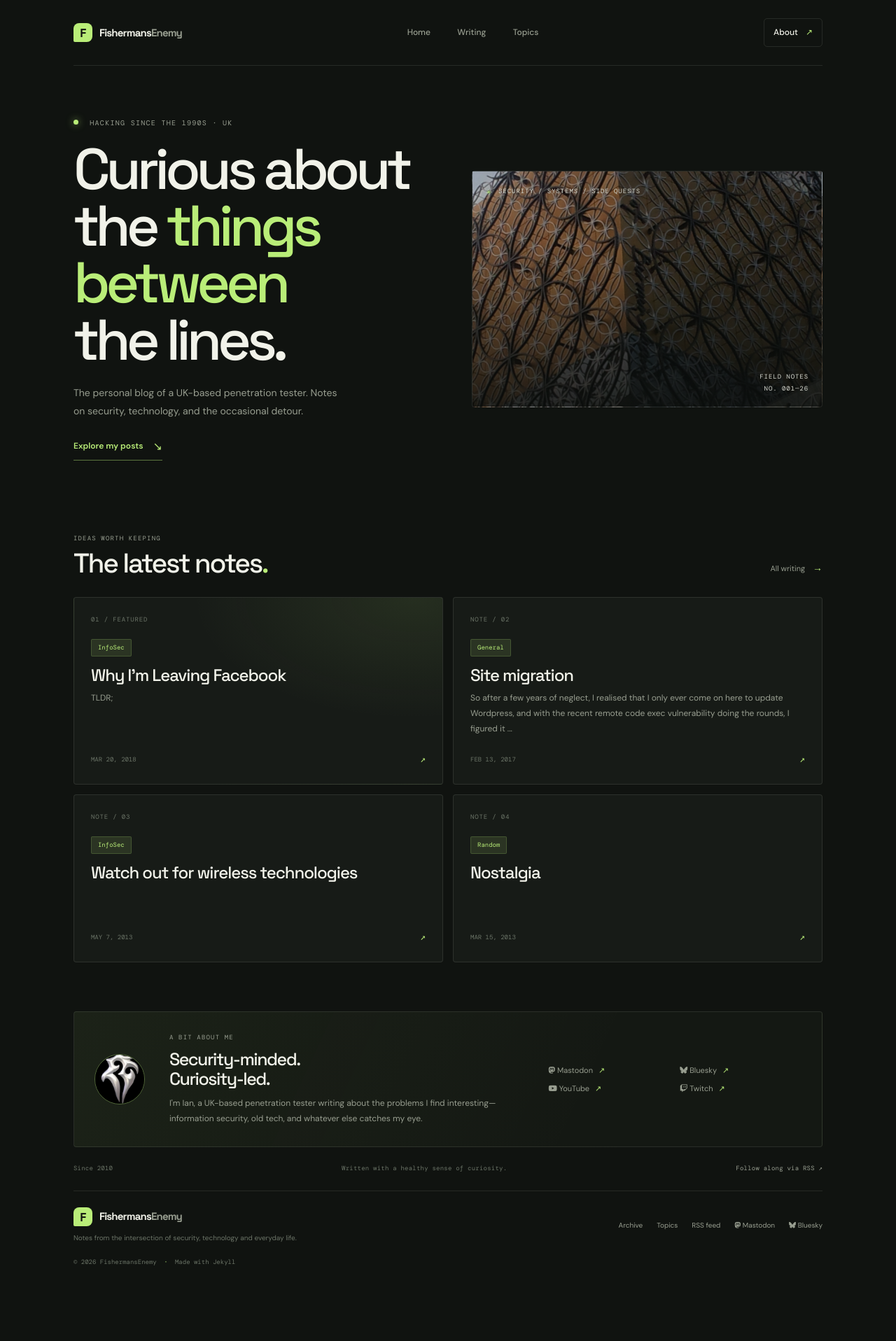
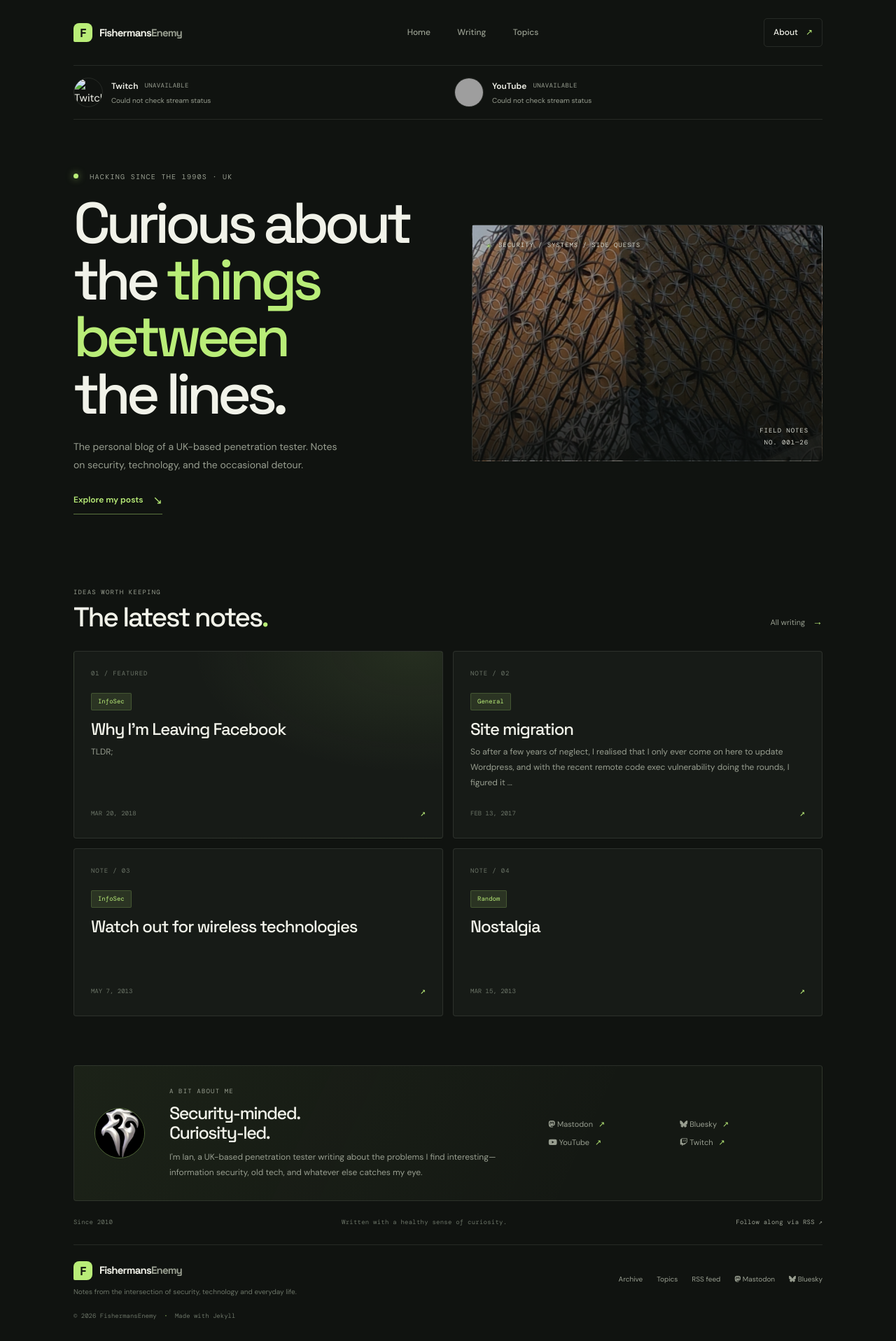
Before and after one commit to FishermansEnemy/FishermansEnemyDotCom, a Jekyll site: the page built from index.html, in a window 1280 px wide. Shown: the whole page at 70% size. Built offline with Jekyll 4.4.1, drawn with Linux system fonts in a browser that asks for light colours; before the commit the page ends 1839 px from its top, so only the background shows below that; part of the change alters nothing that is shown; grey boxes are pictures that could not be loaded.

Commit message:
Added stream status bar
Added functionality to dynamically display Twitch and YouTube streaming status using JavaScript.

```diff
--- a/_layouts/default.html
+++ b/_layouts/default.html
@@ -12,6 +12,7 @@
     <link rel="icon" type="image/jpeg" href="{{ '/images/favicon.jpg' | relative_url }}">
     <link rel="stylesheet" href="{{ '/assets/css/site.css' | relative_url }}">
     <link rel="stylesheet" href="https://cdnjs.cloudflare.com/ajax/libs/font-awesome/6.7.2/css/all.min.css">
+    <script src="{{ '/assets/js/stream-status.js' | relative_url }}" defer></script>
   </head>
   <body>
     <div class="site-shell">
@@ -24,6 +25,18 @@
         </nav>
         <a class="header-about" href="{{ '/#about' | relative_url }}">About <span aria-hidden="true">↗</span></a>
       </header>
+      <section class="stream-status" aria-label="Streaming status" aria-live="polite" data-stream-status>
+        <article class="stream-status-card" data-service="twitch" data-channel="fishermansenemytv">
+          <a class="stream-avatar-link" href="https://twitch.tv/fishermansenemytv" aria-label="Twitch channel"><img class="stream-avatar" alt="Twitch channel avatar" loading="lazy" data-avatar></a>
+          <div class="stream-status-details"><div class="stream-status-heading"><a class="stream-service-link" href="https://twitch.tv/fishermansenemytv">Twitch</a><span class="stream-state" data-state>CHECKING</span></div><p class="stream-description" data-description>Checking live status…</p></div>
+        </article>
+        <article class="stream-status-card" data-service="youtube" data-channel="Fishermansenemy" data-channel-id="UCgesG-XlnAQiLmQqnDokaLA">
+          <a class="stream-avatar-link" href="https://www.youtube.com/c/fishermansenemy/live" aria-label="YouTube channel"><img class="stream-avatar" src="https://yt3.googleusercontent.com/_MIPaOqPmpq-XiDWHjCnEJiCmCU7WNNvK_cS1PzApFdfeh7hPp_sivZ3xi26OJb2l9nVUBVuBq8=s128-c-k-c0x00ffffff-no-rj" alt="" loading="lazy"></a>
+          <div class="stream-status-details"><div class="stream-status-heading"><a class="stream-service-link" href="https://www.youtube.com/c/fishermansenemy/live">YouTube</a><span class="stream-state" data-state>CHECKING</span></div><p class="stream-description" data-description>Checking live status…</p></div>
+        </article>
+      </section>
+
+
 
       <main id="main-content">{{ content }}</main>
 
--- a/assets/css/site.css
+++ b/assets/css/site.css
@@ -212,3 +212,18 @@ a:focus-visible { outline: 2px solid var(--accent); outline-offset: 5px; }
 @media (prefers-reduced-motion: reduce) {
   *, *::before, *::after { scroll-behavior: auto !important; transition-duration: .01ms !important; animation-duration: .01ms !important; animation-iteration-count: 1 !important; }
 }
+.stream-status { display: grid; grid-template-columns: repeat(2, minmax(0, 1fr)); gap: 18px; padding: 17px 0; border-bottom: 1px solid var(--border); }
+.stream-status-card { display: flex; min-width: 0; align-items: center; gap: 12px; }
+.stream-avatar-link { display: block; flex: 0 0 auto; }
+.stream-avatar { display: block; width: 42px; height: 42px; border: 1px solid var(--border); border-radius: 50%; object-fit: cover; }
+.stream-avatar-placeholder { display: grid; place-items: center; background: var(--surface); color: var(--muted); font-family: var(--serif); font-size: 17px; }
+.stream-avatar[hidden] { display: none; }
+.stream-status-details { min-width: 0; }
+.stream-status-heading { display: flex; align-items: center; flex-wrap: wrap; gap: 9px; }
+.stream-service-link { font-size: 12px; font-weight: 600; }
+.stream-service-link:hover, .stream-description a:hover { color: var(--accent); }
+.stream-state { color: var(--muted); font-family: var(--mono); font-size: 9px; letter-spacing: .04em; }
+.stream-state.is-online { color: #7ee08a; }
+.stream-description { display: flex; min-width: 0; flex-wrap: wrap; gap: 0 9px; margin: 3px 0 0; color: var(--muted); font-size: 10px; line-height: 1.5; }
+.stream-description a { overflow: hidden; text-overflow: ellipsis; white-space: nowrap; }
+.stream-description > span { color: var(--quiet); }
--- /dev/null
+++ b/assets/js/stream-status.js
@@ -0,0 +1,125 @@
+(() => {
+  const root = document.querySelector('[data-stream-status]');
+  if (!root) return;
+
+  const REFRESH_MS = 60_000;
+  const TWITCH_CHANNEL = 'https://www.twitch.tv/fishermansenemytv';
+  const YOUTUBE_CHANNEL_URL = 'https://www.youtube.com/c/fishermansenemy/live';
+  const YOUTUBE_CHANNEL_ID = 'UCgesG-XlnAQiLmQqnDokaLA';
+  const TWITCH_API = 'https://decapi.me/twitch';
+  const LIVE_STATUS_API = `https://theystill.live/twitch/fishermansenemytv,yt:${YOUTUBE_CHANNEL_ID}`;
+  const YOUTUBE_FEED = `https://www.youtube.com/feeds/videos.xml?channel_id=${YOUTUBE_CHANNEL_ID}`;
+  const RSS2JSON = 'https://api.rss2json.com/v1/api.json?rss_url=';
+
+  async function fetchJson(url) {
+    const response = await fetch(url, {cache: 'no-store'});
+    if (!response.ok) throw new Error(`Metadata API returned ${response.status}`);
+    return response.json();
+  }
+
+  async function fetchText(url) {
+    const response = await fetch(url, {cache: 'no-store'});
+    if (!response.ok) throw new Error(`Status API returned ${response.status}`);
+    return (await response.text()).trim();
+  }
+
+  function render(card, {online, title = '', game = '', vodUrl = '', vodTitle = '', avatar = ''}) {
+    const service = card.dataset.service;
+    const state = card.querySelector('[data-state]');
+    const description = card.querySelector('[data-description]');
+    const channelLink = card.querySelector('.stream-service-link');
+    const avatarLink = card.querySelector('.stream-avatar-link');
+    const image = card.querySelector('[data-avatar]') || card.querySelector('.stream-avatar:not([data-placeholder])');
+    const placeholder = card.querySelector('[data-placeholder]');
+    const channelUrl = service === 'twitch' ? TWITCH_CHANNEL : YOUTUBE_CHANNEL_URL;
+
+    channelLink.href = channelUrl;
+    avatarLink.href = channelUrl;
+    if (avatar && image) image.src = avatar;
+    const hasAvatar = Boolean(image && (avatar || image.getAttribute('src')));
+    if (image) image.hidden = !hasAvatar;
+    if (placeholder) placeholder.hidden = hasAvatar;
+    state.textContent = online ? '[ONLINE]' : '[OFFLINE]';
+    state.classList.toggle('is-online', online);
+    state.setAttribute('aria-label', online ? 'Online' : 'Offline');
+
+    const descriptionLink = document.createElement('a');
+    descriptionLink.href = online ? channelUrl : (vodUrl || channelUrl);
+    descriptionLink.textContent = online ? (title || 'Live now') : (vodUrl ? `Latest stream: ${vodTitle || 'Watch VOD'}` : 'No recent stream');
+    description.replaceChildren(descriptionLink);
+    if (online && game) {
+      const gameLabel = document.createElement('span');
+      gameLabel.textContent = game;
+      description.append(' ', gameLabel);
+    }
+  }
+
+  async function getStatus() {
+    const [liveResponse, youtubeFeed] = await Promise.all([
+      fetchJson(LIVE_STATUS_API),
+      fetchJson(`${RSS2JSON}${encodeURIComponent(YOUTUBE_FEED)}`).catch(() => null)
+    ]);
+    if (!Array.isArray(liveResponse.results)) throw new Error('Live status response unavailable');
+
+    const latestYoutube = youtubeFeed?.status === 'ok'
+      ? (youtubeFeed.items || []).find((item) => /broadcasted live on twitch|live d&d campaign/i.test(item.description || ''))
+      : null;
+    const result = {};
+
+    for (const channel of liveResponse.results) {
+      if (!channel.found || typeof channel.live !== 'boolean') throw new Error(`${channel.platform} status unavailable`);
+
+      if (channel.platform === 'twitch') {
+        const [avatar, title, game] = await Promise.all([
+          fetchText(`${TWITCH_API}/avatar/fishermansenemytv`).catch(() => ''),
+          channel.live ? fetchText(`${TWITCH_API}/title/fishermansenemytv`).catch(() => channel.title || '') : Promise.resolve(''),
+          channel.live ? fetchText(`${TWITCH_API}/game/fishermansenemytv`).catch(() => channel.game || '') : Promise.resolve('')
+        ]);
+        result.twitch = {online: channel.live, title: title || (channel.live ? 'Live now' : ''), game, avatar};
+      }
+
+      if (channel.platform === 'yt') {
+        const liveMetadata = channel.live && channel.url
+          ? await fetchJson(`https://www.youtube.com/oembed?format=json&url=${encodeURIComponent(channel.url)}`).catch(() => null)
+          : null;
+        result.youtube = {
+          online: channel.live,
+          title: liveMetadata?.title || '',
+          vodUrl: latestYoutube?.link || '',
+          vodTitle: latestYoutube?.title || ''
+        };
+      }
+    }
+    return result;
+  }
+
+  const cards = [...root.querySelectorAll('[data-service]')];
+  const twitch = cards.find((card) => card.dataset.service === 'twitch');
+  const youtube = cards.find((card) => card.dataset.service === 'youtube');
+  let refreshing = false;
+
+  const refresh = async () => {
+    if (refreshing) return;
+    refreshing = true;
+    try {
+      const status = await getStatus();
+      if (twitch && status.twitch) render(twitch, status.twitch);
+      if (youtube && status.youtube) render(youtube, status.youtube);
+    } catch (error) {
+      for (const card of cards) {
+        const state = card.querySelector('[data-state]');
+        const description = card.querySelector('[data-description]');
+        state.textContent = 'UNAVAILABLE';
+        state.classList.remove('is-online');
+        state.setAttribute('aria-label', 'Status unavailable');
+        description.textContent = 'Could not check stream status';
+      }
+      console.warn('Could not update stream status', error);
+    } finally {
+      refreshing = false;
+    }
+  };
+
+  refresh();
+  window.setInterval(refresh, REFRESH_MS);
+})();
```
Also changed, not shown: README.md.
